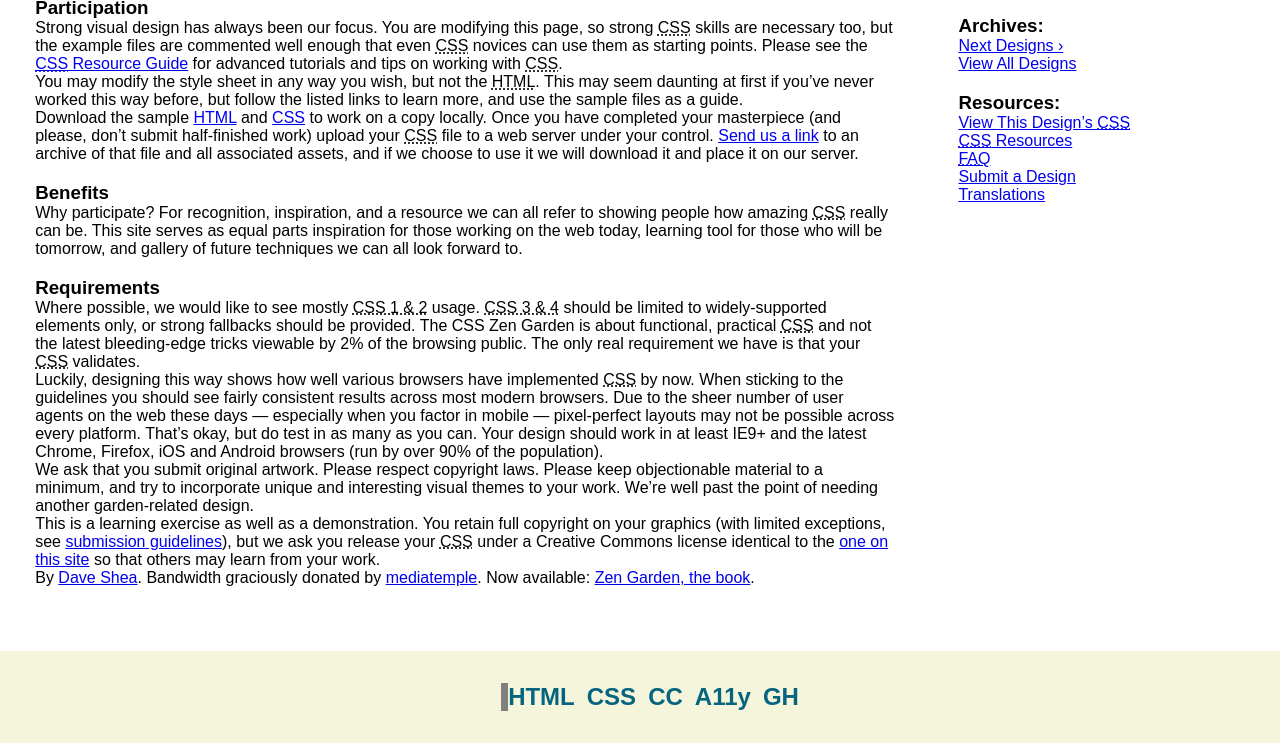
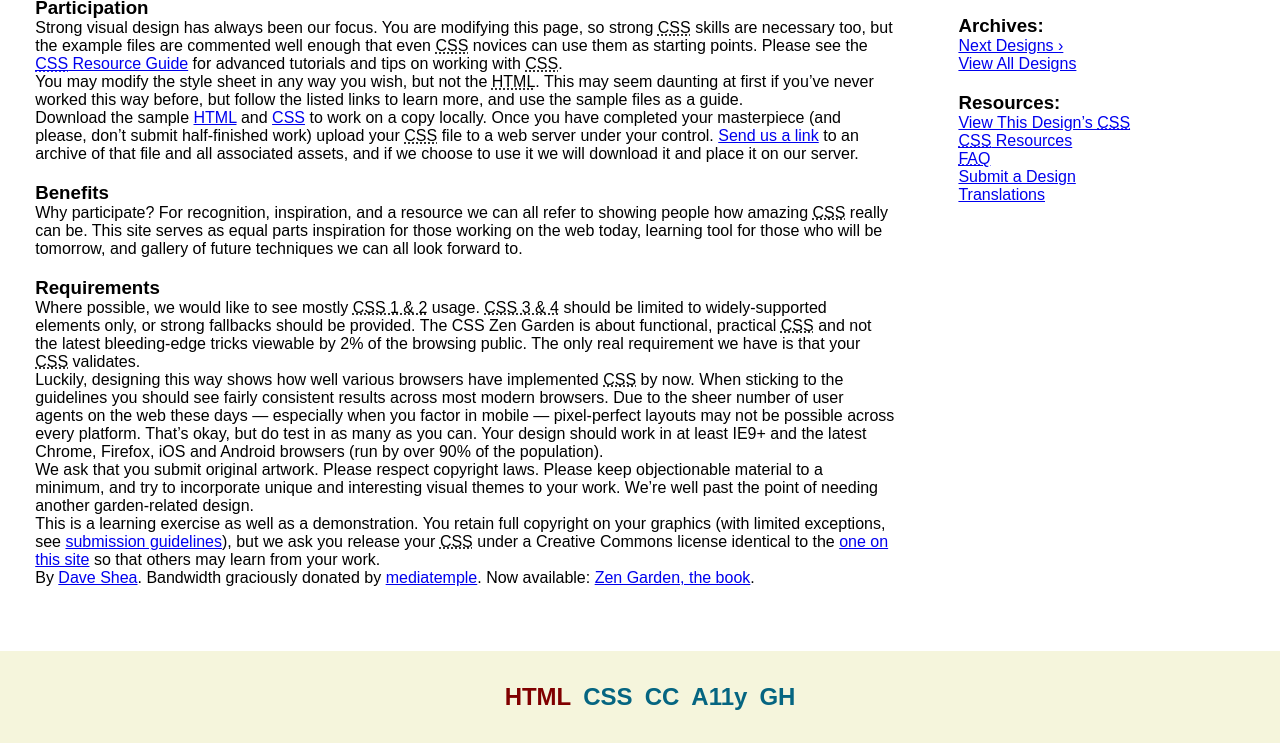
Before and after one commit to suentze2020/1st_demo, a plain HTML site: page index.html in a window 1280 px wide. In both pictures the pointer is over the link 543 px from the left and 1430 px from the top of the page. Shown: the part 734-1477 px from the top of the page. Drawn offline with Linux system fonts and the light colour scheme.

Commit message:
Update style.css
Update style.css.

```diff
--- a/style.css
+++ b/style.css
@@ -116,7 +116,7 @@ footer a {
 
 footer a:hover {
       content: "";
-    border-left: .3em solid grey;
+      color: maroon;
 }
 
 @media (min-width:55em) {
```
